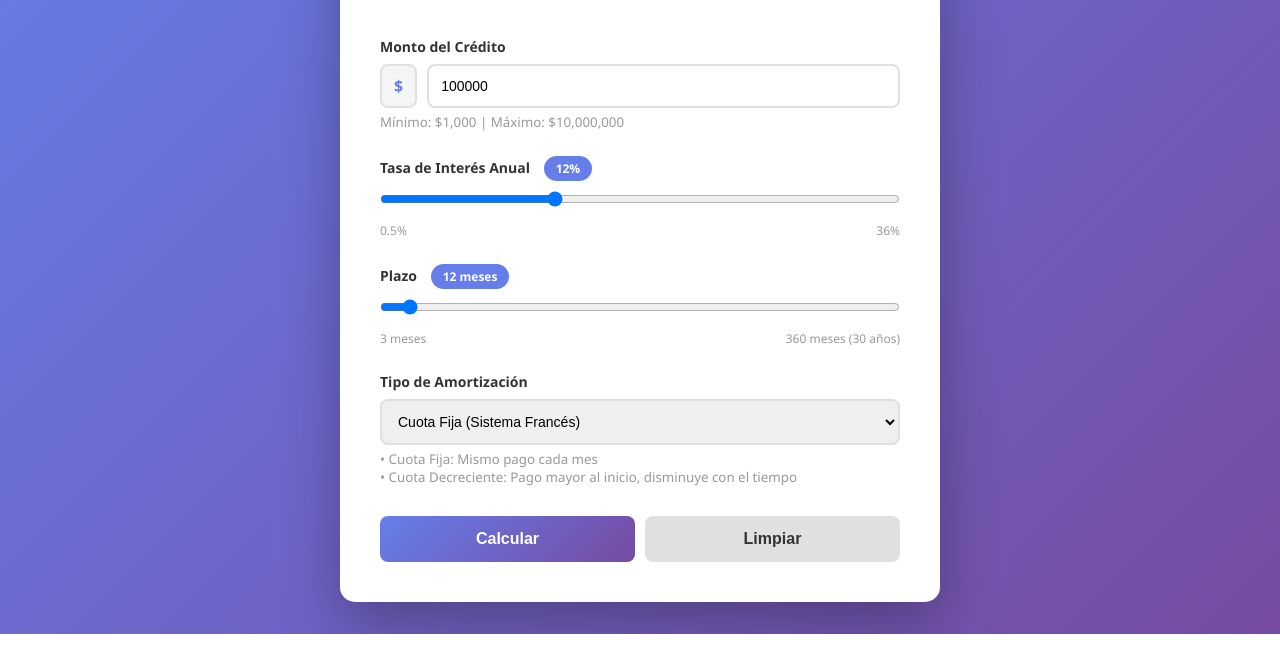
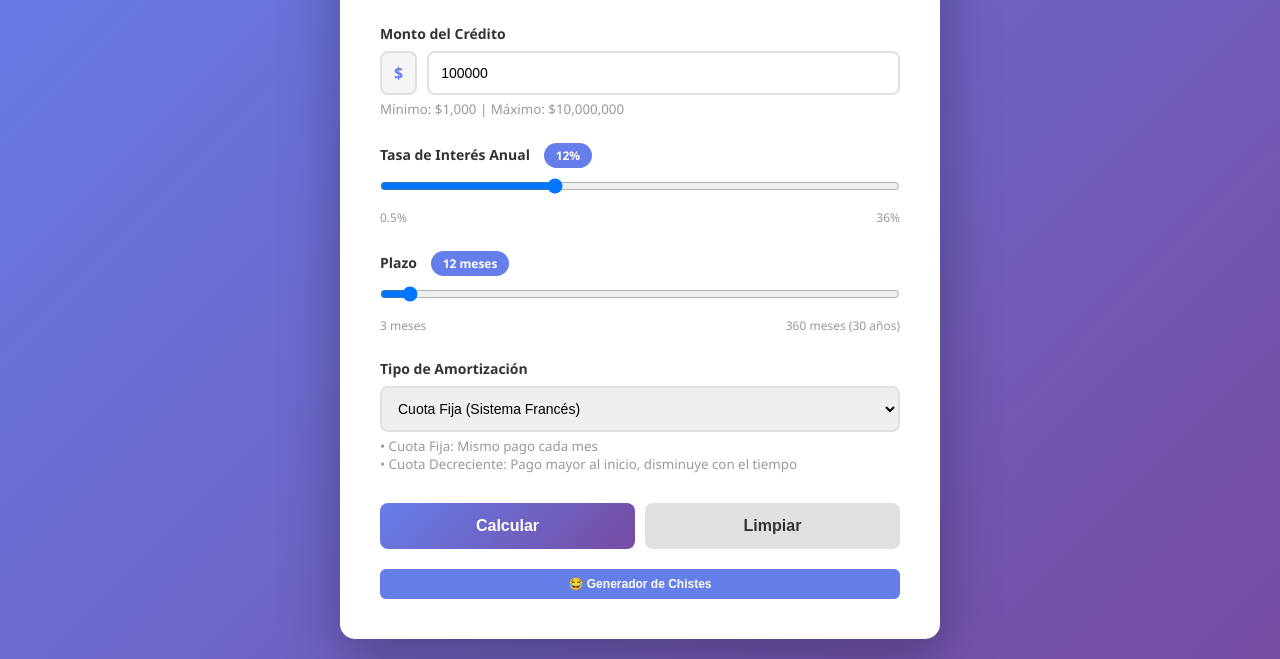
Before and after one commit to natalianeziz-cmd/simulador-creditos, a plain HTML site: page index.html in a window 1280 px wide. Shown: the part 166-825 px from the top of the page. Before the commit the page ends 800 px from the top, so only its background shows below. Drawn offline with Linux system fonts and the light colour scheme.

```diff
--- a/index.html
+++ b/index.html
@@ -3,7 +3,7 @@
 <head>
     <meta charset="UTF-8">
     <meta name="viewport" content="width=device-width, initial-scale=1.0">
-    <title>Simulador de Créditos - Educación Financiera</title>
+    <title>Simulador de Créditos</title>
     <style>
         * {
             margin: 0;
@@ -304,6 +304,32 @@
             display: block;
         }
 
+        .nav-links {
+            display: flex;
+            gap: 10px;
+            justify-content: center;
+            margin-top: 20px;
+            flex-wrap: wrap;
+        }
+
+        .nav-btn {
+            background: #667eea;
+            color: white;
+            padding: 8px 16px;
+            border-radius: 6px;
+            text-decoration: none;
+            font-size: 12px;
+            font-weight: 600;
+            transition: all 0.3s;
+            border: none;
+            cursor: pointer;
+        }
+
+        .nav-btn:hover {
+            background: #764ba2;
+            transform: translateY(-2px);
+        }
+
         @media (max-width: 600px) {
             .container {
                 padding: 25px;
@@ -320,7 +346,7 @@
             input[type="number"],
             input[type="range"],
             select {
-                font-size: 16px; /* Previene zoom en iOS */
+                font-size: 16px;
             }
 
             table {
@@ -343,7 +369,6 @@
         <div id="alert" class="alert"></div>
 
         <form id="creditForm">
-            <!-- Monto del Crédito -->
             <div class="form-group">
                 <label for="amount">Monto del Crédito</label>
                 <div class="input-group">
@@ -363,7 +388,6 @@
                 </small>
             </div>
 
-            <!-- Tasa de Interés Anual -->
             <div class="form-group">
                 <label for="rate">
                     Tasa de Interés Anual
@@ -383,7 +407,6 @@
                 </div>
             </div>
 
-            <!-- Plazo -->
             <div class="form-group">
                 <label for="months">
                     Plazo
@@ -403,7 +426,6 @@
                 </div>
             </div>
 
-            <!-- Tipo de Amortización -->
             <div class="form-group">
                 <label for="amortizationType">Tipo de Amortización</label>
                 <select id="amortizationType">
@@ -416,7 +438,6 @@
                 </small>
             </div>
 
-            <!-- Botones -->
             <div class="button-group">
                 <button type="button" class="btn-calculate" onclick="calculateCredit()">
                     Calcular
@@ -427,7 +448,6 @@
             </div>
         </form>
 
-        <!-- Resultados -->
         <div id="results" style="display: none;">
             <div class="results">
                 <h2>Detalles de tu Crédito</h2>
@@ -488,10 +508,15 @@
                 </table>
             </div>
         </div>
+
+        <div class="nav-links">
+            <button class="nav-btn" onclick="window.location.href='joke-generator.html'">
+                😂 Generador de Chistes
+            </button>
+        </div>
     </div>
 
     <script>
-        // Actualizar valores de rango
         document.getElementById('rate').addEventListener('input', function() {
             document.getElementById('rateDisplay').textContent = this.value + '%';
         });
@@ -513,7 +538,6 @@
             document.getElementById('monthsDisplay').textContent = display;
         });
 
-        // Validar entrada de monto
         document.getElementById('amount').addEventListener('change', function() {
             if (this.value < 1000) {
                 this.value = 1000;
@@ -536,7 +560,6 @@
             const months = parseInt(document.getElementById('months').value);
             const amortizationType = document.getElementById('amortizationType').value;
 
-            // Validaciones
             if (!amount || amount < 1000) {
                 showAlert('Ingresa un monto válido (mínimo $1,000)', 'error');
                 return;
@@ -550,21 +573,17 @@
             const monthlyRate = annualRate / 100 / 12;
             let monthlyPayment, totalInterest, totalPayment;
 
-            // Calcular según tipo de amortización
             if (amortizationType === 'fixed') {
-                // Sistema Francés - Cuota Fija
                 monthlyPayment = (amount * monthlyRate * Math.pow(1 + monthlyRate, months)) /
                                 (Math.pow(1 + monthlyRate, months) - 1);
                 totalPayment = monthlyPayment * months;
                 totalInterest = totalPayment - amount;
             } else {
-                // Sistema Alemán - Cuota Decreciente
-                monthlyPayment = amount / months; // Capital inicial
+                monthlyPayment = amount / months;
                 totalInterest = (amount * monthlyRate * (months + 1)) / 2;
                 totalPayment = amount + totalInterest;
             }
 
-            // Mostrar resultados
             document.getElementById('resultAmount').textContent = formatCurrency(amount);
             document.getElementById('resultRate').textContent = annualRate.toFixed(2) + '%';
 
@@ -585,7 +604,6 @@
 
             document.getElementById('results').style.display = 'block';
 
-            // Generar tabla de amortización
             generateAmortizationTable(amount, monthlyRate, months, amortizationType, monthlyPayment);
         }
 
@@ -594,7 +612,7 @@
             tbody.innerHTML = '';
 
             let balance = principal;
-            const maxRows = Math.min(months, 60); // Limitar a 60 filas para rendimiento
+            const maxRows = Math.min(months, 60);
 
             for (let i = 1; i <= maxRows; i++) {
                 const interest = balance * monthlyRate;
@@ -652,7 +670,6 @@
             document.getElementById('monthsDisplay').textContent = '12 meses';
         }
 
-        // Permitir Enter para calcular
         document.getElementById('creditForm').addEventListener('keypress', function(e) {
             if (e.key === 'Enter') {
                 e.preventDefault();
```
